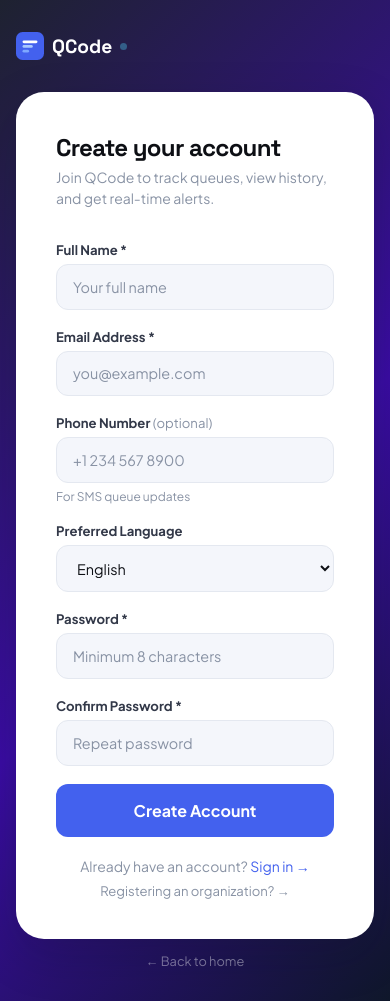
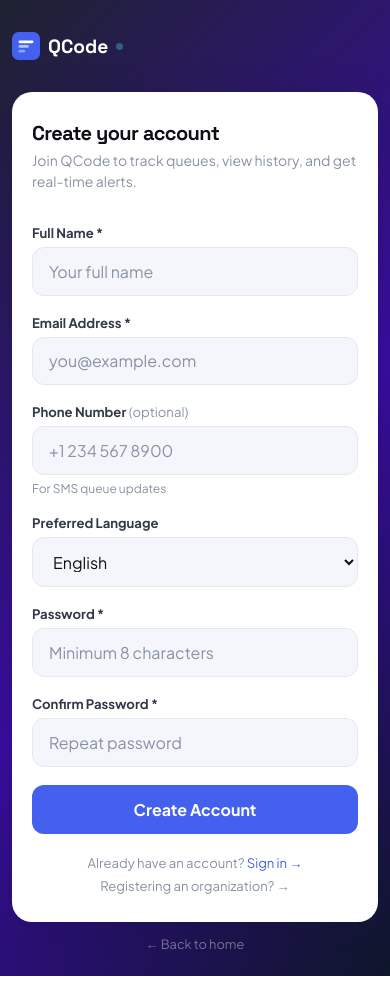
Before and after one commit to aremuelerepa-netizen/qcoode, a Flask app: page /register-user in a window 390 px wide. After the commit the page ends 976 px from the top, so only its background shows below. Run offline with Flask 3, Linux system fonts and the light colour scheme; parts of the project's set-up code (start-up, migrations or seed data) failed here and were passed over.

Commit message:
Update register-user.html

```diff
--- a/qc--ode/templates/register-user.html
+++ b/qc--ode/templates/register-user.html
@@ -32,6 +32,19 @@ select.inp{cursor:pointer}
 .sw{text-align:center;margin-top:1.25rem;font-size:.875rem;color:var(--muted)}
 .back{display:block;text-align:center;margin-top:.875rem;font-size:.8rem;color:rgba(255,255,255,.4)}
 .back:hover{color:rgba(255,255,255,.7)}
+
+/* ── MOBILE ── */
+html{-webkit-text-size-adjust:100%;touch-action:manipulation}
+*{-webkit-tap-highlight-color:transparent}
+input,select,textarea,button{font-size:16px !important}
+@media(max-width:480px){
+  body{padding:1.5rem .75rem;align-items:flex-start;padding-top:2rem}
+  .wrap{max-width:100%}
+  .card{padding:1.75rem 1.25rem;border-radius:1.25rem}
+  .title{font-size:1.25rem}
+  .btn{padding:.875rem}
+  .sw{font-size:.82rem}
+}
 </style>
 </head>
 <body>
```
